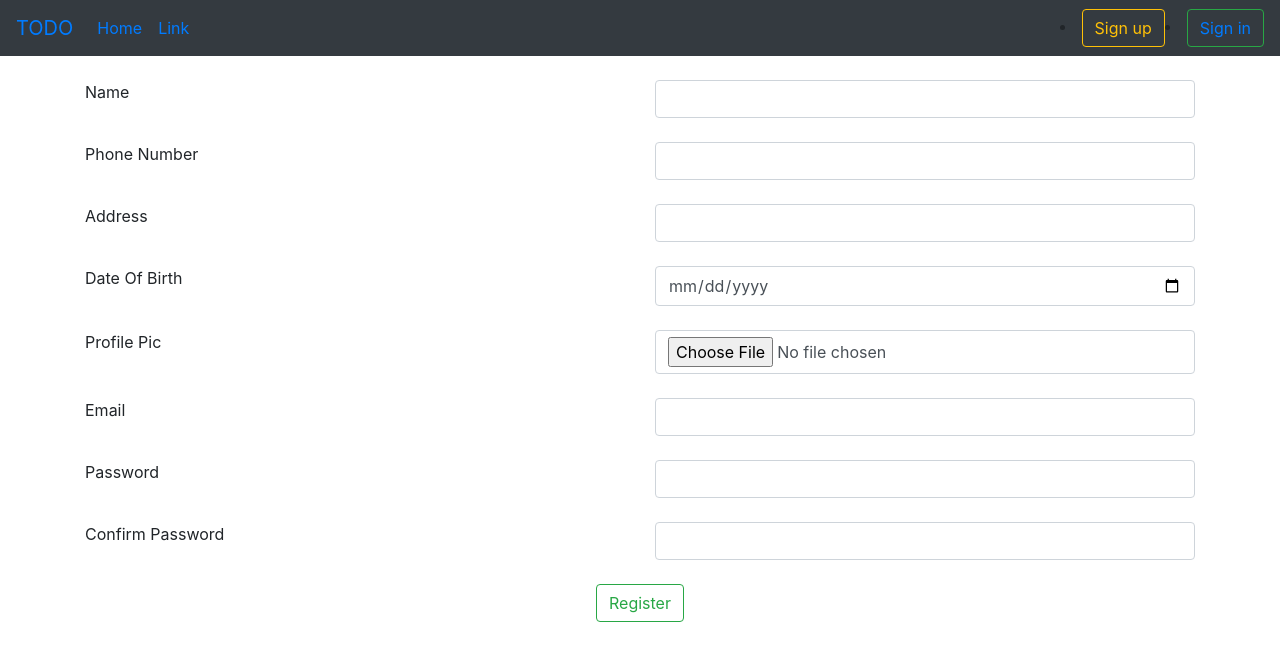
After one commit to RishuGuru/todo, a Django app: page /register in a window 1280 px wide. The commit adds this page. Shown: the top 661 px of the page. Run offline with Django 4.2, Linux system fonts and the light colour scheme; some libraries are stand-ins or nearby versions.

Commit message:
fourth commit

```diff
--- a/templates/base.html
+++ b/templates/base.html
@@ -29,10 +29,24 @@
             </li>
 
           </ul>
+          {% if request.user.is_authenticated %}
+          <li class="nav-item">
+            <a href= "{% url 'logout' %}">
+            <button class="btn btn-outline-warning my-2 my-sm-0" type="submit">
+              Log out
+            </button>
+          </a>
+            <li>
+              {% else %}
             <li class="nav-item">
-            <button class="btn btn-outline-warning my-2 my-sm-0" type="submit">SignUP</button>
+              <a href= "{% url 'register' %}">
+            <button class="btn btn-outline-warning my-2 my-sm-0" type="submit">Sign up</button>
+          </a>
             <li>
-            <button class="btn btn-outline-success my-2 my-sm-0" type="submit">SignIN</button>
+            <button class="btn btn-outline-success my-2 my-sm-0" type="submit">
+              <a href="{% url 'home' %}">Sign in</a>
+            </button>
+            {% endif %}
         </div>
       </nav>
 
--- /dev/null
+++ b/templates/register.html
@@ -0,0 +1,90 @@
+{% extends 'base.html' %}
+{% block title %}
+Register
+{% endblock title %}
+
+{% block body %}
+
+    <br>
+<form method='post' action= "{% url 'register' %}" enctype="multipart/form-data">
+    {% csrf_token %}
+    <div class="container">
+        <div class="row">
+            <div class="col-sm-6">
+                 Name
+            </div>
+            <div class="col-sm-6">
+                  <input class='form-control' name='name' type='text'>
+            </div>
+        </div>
+        <br>
+        <div class="row">
+            <div class="col-sm-6">
+                Phone Number
+            </div>
+            <div class="col-sm-6">
+                  <input class='form-control' name='p_num' type='number'>
+            </div>
+        </div>
+        <br>
+        <div class="row">
+            <div class="col-sm-6">
+                Address
+            </div>
+            <div class="col-sm-6">
+                  <input class='form-control' name='add' type='text'>
+            </div>
+        </div>
+        <br>
+        <div class="row">
+            <div class="col-sm-6">
+                Date Of Birth
+            </div>
+            <div class="col-sm-6">
+                  <input class='form-control' name='dob' type='date'>
+            </div>
+        </div>
+        <br>
+        <div class="row">
+            <div class="col-sm-6">
+                 Profile Pic
+            </div>
+            <div class="col-sm-6">
+                  <input class='form-control' name='pic' type='file'>
+            </div>
+        </div>
+        <br>
+        <div class="row">
+            <div class="col-sm-6">
+                Email
+            </div>
+            <div class="col-sm-6">
+                  <input class='form-control' name='eml' type='email'>
+            </div>
+        </div>
+        <br>
+        <div class="row">
+            <div class="col-sm-6">
+                Password
+            </div>
+            <div class="col-sm-6">
+                  <input class='form-control' name='pswd' type='password'>
+            </div>
+        </div>
+        <br>
+        <div class="row">
+            <div class="col-sm-6">
+                 Confirm Password
+            </div>
+            <div class="col-sm-6">
+                  <input class='form-control' name='pswd1' type='password'>
+            </div>
+        </div>
+        <br>
+        <div align='center'>
+        <input type='submit' class="btn btn-outline-success" value="Register">
+        </div>
+    </div>
+</form>
+    <br><br>
+{% endblock body %}
--- a/todo_app/admin.py
+++ b/todo_app/admin.py
@@ -1,4 +1,5 @@
 from django.contrib import admin
-from .models import Register
+from .models import Register,Todo
 # Register your models here.
 admin.site.register(Register)
+admin.site.register(Todo)
--- a/todo_app/urls.py
+++ b/todo_app/urls.py
@@ -1,8 +1,12 @@
 from django.contrib import admin
 from django.urls import path,include
-from .views import home,login
+from .views import home,login_view,logout_view
+from . import views
 # from
 urlpatterns = [
     path('', home, name='home'),
-    path('login', login, name='login'),
+    path('login', login_view, name='login'),
+    path('logout', logout_view, name='logout'),
+    path('register', views.register, name='register'),
+    # path('logout', logout_view, name='logout'),
 ]
--- a/todo_app/views.py
+++ b/todo_app/views.py
@@ -1,42 +1,90 @@
+from cProfile import Profile
+from email.headerregistry import Address
 from django.shortcuts import render ,redirect
-from django.contrib.auth import authenticate,login
+from django.contrib.auth import authenticate, login ,logout
 from django.contrib import messages
+from .models import Register
+from django.contrib.auth.models import User
 # Create your views here.
 
 def home(request):
 
     return render(request,'home.html')
 
-def login(request):
+def login_view(request):
     if request.method == "POST":
         username = request.POST.get('user_name')
         passwrd = request.POST.get('password')
         print(username,passwrd)
-        user = authenticate(username=username, password=passwrd)
+        user = authenticate(request, username=request.POST['user_name'], password=request.POST['password'])
         if user is not None:
             print('Yes auth')
             if user.is_superuser:
                 # login(request,user)
                 print('supersuer')
-                messages.warning(request,'Superuser is not allowed')
+                messages.warning(request,'Superuser is not allowed.')
                 # return render(request,'error.html')
                 return redirect('home')
             elif user.is_staff:
                 print('staff')
-                messages.warning(request,'Staff are not allowed')
+                messages.warning(request,'Staff are not allowed.')
                 # return render(request,'error.html')
                 return redirect('home')
             elif user.is_active:
                 print('simple user')
+                login(request, user)
+                messages.success(request,'Successfully login.')
+                return render(request,'todo.html')
             elif user.is_anonymous:
                 print('anonymous')
+                messages.warning(request,'You are not having permission to login.')
+                return redirect('home')
             else:
                 print('Invalid user')
-            pass
+                messages.warning(request,'Invalid user.')
+                return redirect('home')
         else:
             print('No auth')
+            messages.warning(request,"Your username or password is not correct.")
+            return redirect('home')
 
-            # No backend authenticated the credentials
-            pass
+    return render(request,'home.html')
 
-    return render(request,'todo.html')
+
+def logout_view(request):
+    logout(request)
+    messages.success(request,'Successfully logout.')
+    return redirect('home')
+
+def register(request):
+    # {% comment %} Users = models.OneToOneField(User, on_delete=models.CASCADE)
+    # Phone_number = models.CharField(max_length=10)
+    # Address = models.CharField(max_length=100)
+    # DOB = models.DateField(auto_created=False,auto_now=False)
+    # DOJ = models.DateTimeField(auto_created=False,auto_now=False,default=dtm.now)
+    # Profile_pic = models.ImageField('media') {% endcomment %}
+    if request.method == "POST":
+        Name = request.POST.get('name')
+        phone_number = request.POST.get('p_num')
+        address = request.POST.get('add')
+        date_of_birth = request.POST.get('dob')
+        email = request.POST.get('eml')
+        profile_pics = request.FILES['pic']
+        passwrod1 = request.POST.get('pswd')
+        password2 = request.POST.get('pswd1')
+        print(Name,phone_number,address,date_of_birth,email,profile_pics,passwrod1,password2)
+        if passwrod1 == password2:
+            user_details = User.objects.create(username= email,email=email,first_name= Name,password=password2)
+            register_details = Register(Users=user_details,Phone_number=phone_number,
+                Address=address,DOB=date_of_birth,Profile_pic = profile_pics)
+            # user_details.save()
+            register_details.save()
+            messages.success(request,'Successfully got register.')
+            return redirect('home')
+        else:
+            messages.success(request,'Password is does not matched.')
+            return render(request,'register.html')
+
+
+
+    return render(request,'register.html')
```
Also changed, not shown: templates/todo.html (+10 -0 lines), todo_app/models.py (+11 -0 lines), db.sqlite3, media/nature_Vi66VZB.jpg (added), todo_app/migrations/0002_todo.py (added), todo_app/migrations/0003_alter_todo_completion_date.py (added).
